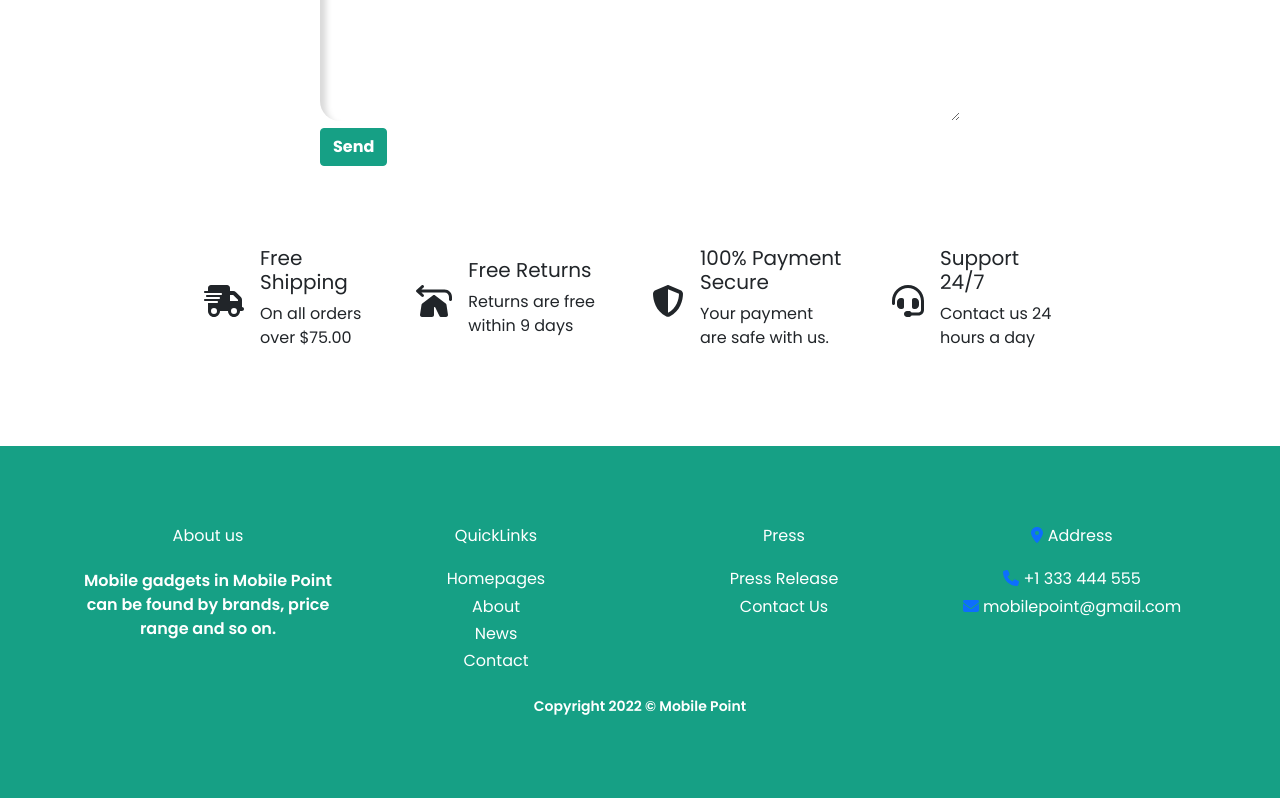
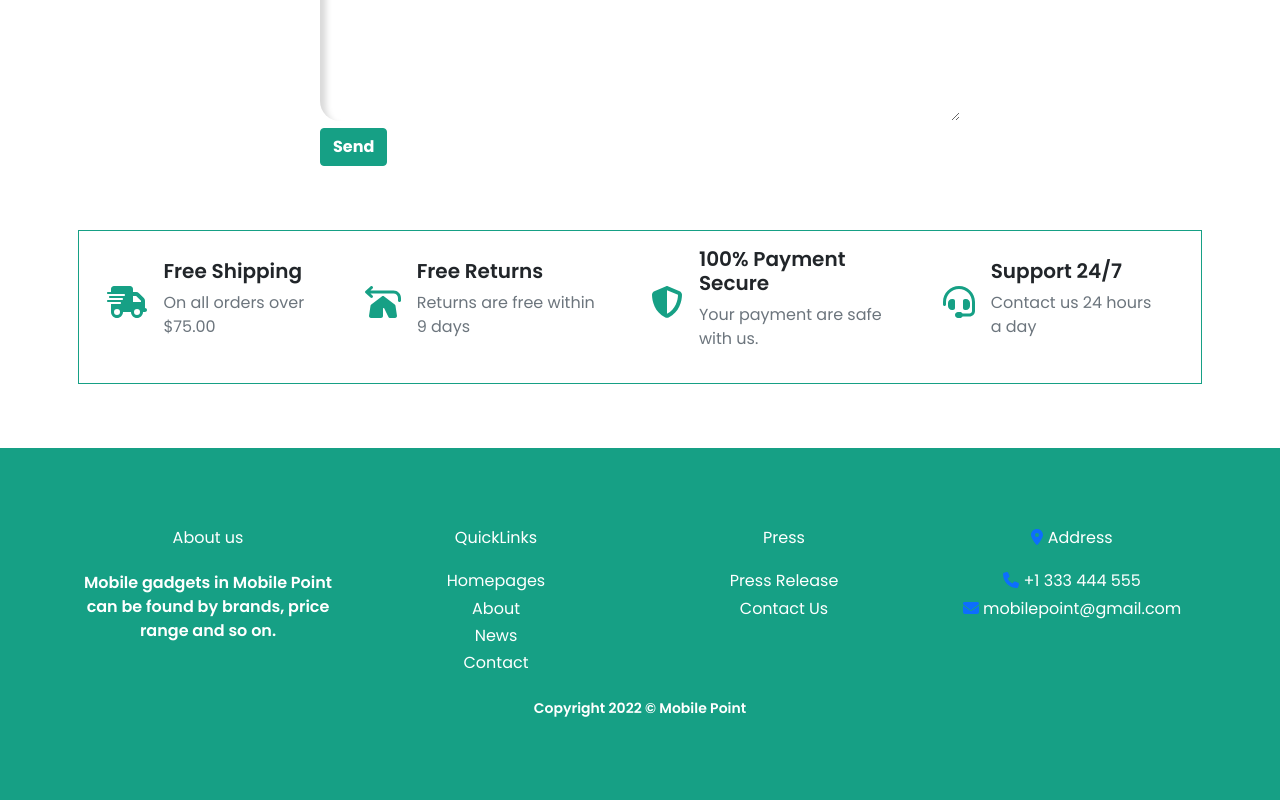
Before and after one commit to jobairshakib/11.Mobile-Point-Client, a React (Create React App) app: page / in a window 1280 px wide. Shown: the part 1012-1812 px from the top of the page. Built offline with nearby package versions, Linux system fonts and the light colour scheme; no server answers.

Commit message:
delivery section and heroku link updated

```diff
--- a/src/Components/AddItem/AddItem.js
+++ b/src/Components/AddItem/AddItem.js
@@ -16,7 +16,7 @@ const AddItem = () => {
         const image = event.target.image.value;
         const supplierName = event.target.supplierName.value;
 
-        const url = `http://localhost:5000/addItem`;
+        const url = `https://murmuring-temple-05921.herokuapp.com/addItem`;
         fetch(url, {
             method: 'POST',
             body: JSON.stringify({
--- /dev/null
+++ b/src/Components/DeliveryInfo/DeliveryInfo.css
@@ -0,0 +1,11 @@
+.delivery-container{
+    width: 90%;
+    margin: 0 auto;
+    border: 1px solid #16a085;
+}
+.delivery-icon{
+    color: #16a085;
+}
+.delivery-title{
+    font-weight: 600;
+}
--- a/src/Components/DeliveryInfo/DeliveryInfo.js
+++ b/src/Components/DeliveryInfo/DeliveryInfo.js
@@ -1,38 +1,39 @@
 import { faHeadset, faShieldAlt, faTentArrowTurnLeft, faTruckFast } from '@fortawesome/free-solid-svg-icons';
 import { FontAwesomeIcon } from '@fortawesome/react-fontawesome';
 import React from 'react';
+import './DeliveryInfo.css'
 
 const DeliveryInfo = () => {
     return (
         <div>
-            <div className='row d-flex p-3 mt-5 w-75 mx-auto'>
-                <div className='d-flex justify-content-between align-items-center'>
+            <div className='row d-flex p-3 mt-5 w-100 mx-auto'>
+                <div className='d-lg-flex justify-content-between align-items-center delivery-container'>
                     <div className='d-flex m-3 align-items-center' >
-                        <h2><FontAwesomeIcon icon={faTruckFast} /></h2>
+                        <h2 className='delivery-icon'><FontAwesomeIcon icon={faTruckFast} /></h2>
                         <div className='mx-3'>
-                            <h5>Free Shipping</h5>
-                            <p>On all orders over $75.00</p>
+                            <h5 className='delivery-title'>Free Shipping</h5>
+                            <p className='text-secondary'>On all orders over $75.00</p>
                         </div>
                     </div>
                     <div className='d-flex m-3 align-items-center'>
-                        <h2><FontAwesomeIcon icon={faTentArrowTurnLeft} /></h2>
+                        <h2 className='delivery-icon'><FontAwesomeIcon icon={faTentArrowTurnLeft} /></h2>
                         <div className='mx-3'>
-                            <h5>Free Returns</h5>
-                            <p>Returns are free within 9 days</p>
+                            <h5 className='delivery-title'>Free Returns</h5>
+                            <p className='text-secondary'>Returns are free within 9 days</p>
                         </div>
                     </div>
                     <div className='d-flex m-3 align-items-center'>
-                       <h2> <FontAwesomeIcon icon={faShieldAlt} /></h2>
+                        <h2 className='delivery-icon'> <FontAwesomeIcon icon={faShieldAlt} /></h2>
                         <div className='mx-3'>
-                            <h5>100% Payment Secure</h5>
-                            <p>Your payment are safe with us.</p>
+                            <h5 className='delivery-title'>100% Payment Secure</h5>
+                            <p className='text-secondary'>Your payment are safe with us.</p>
                         </div>
                     </div>
                     <div className='d-flex m-3 align-items-center'>
-                        <h2><FontAwesomeIcon icon={faHeadset} /></h2>
+                        <h2 className='delivery-icon'><FontAwesomeIcon icon={faHeadset} /></h2>
                         <div className='mx-3'>
-                            <h5>Support 24/7</h5>
-                            <p>Contact us 24 hours a day</p>
+                            <h5 className='delivery-title'>Support 24/7</h5>
+                            <p className='text-secondary'>Contact us 24 hours a day</p>
                         </div>
                     </div>
                 </div>
--- a/src/Components/Login/Login.js
+++ b/src/Components/Login/Login.js
@@ -37,7 +37,7 @@ const Login = () => {
         );
     }
     if (user) {
-        fetch('http://localhost:5000/login', {
+        fetch('https://murmuring-temple-05921.herokuapp.com/login', {
             method: 'POST',
             body: JSON.stringify({
                 email: user.email
--- a/src/Components/ManageInventories/ManageInventories.js
+++ b/src/Components/ManageInventories/ManageInventories.js
@@ -15,7 +15,7 @@ const ManageInventories = () => {
         const confirm = window.confirm('Are you want to delete this item?');
 
         if (confirm) {
-            const url = `http://localhost:5000/item/${id}`;
+            const url = `https://murmuring-temple-05921.herokuapp.com/item/${id}`;
             fetch(url, {
                 method: 'DELETE'
             })
--- a/src/Components/ManageItem/ManageItem.js
+++ b/src/Components/ManageItem/ManageItem.js
@@ -13,7 +13,7 @@ const ManageItem = () => {
 
 
     useEffect(() => {
-        fetch(`http://localhost:5000/item/${id}`)
+        fetch(`https://murmuring-temple-05921.herokuapp.com/item/${id}`)
             .then(res => res.json())
             .then(data => setInventory(data))
     }, [id])
@@ -24,7 +24,7 @@ const ManageItem = () => {
         setInventory(newInventory);
 
 
-        fetch(`http://localhost:5000/item/${id}`, {
+        fetch(`https://murmuring-temple-05921.herokuapp.com/item/${id}`, {
             method: 'PUT',
             body: JSON.stringify(newInventory),
             headers: {
@@ -42,7 +42,7 @@ const handleRestock = (event) => {
     setInventory(newInventory);
 
 
-    fetch(`http://localhost:5000/item/${id}`, {
+    fetch(`https://murmuring-temple-05921.herokuapp.com/item/${id}`, {
         method: 'PUT',
         body: JSON.stringify(newInventory),
         headers: {
--- a/src/Components/MyItems/MyItems.js
+++ b/src/Components/MyItems/MyItems.js
@@ -10,7 +10,7 @@ const MyItems = () => {
     const [items, setItems] = useState([]);
     useEffect(() => {
         const email = user?.email;
-        fetch(`http://localhost:5000/item?email=${email}`)
+        fetch(`https://murmuring-temple-05921.herokuapp.com/item?email=${email}`)
             .then(res => res.json())
             .then(data => setItems(data))
     }, [user])
@@ -26,7 +26,7 @@ const MyItems = () => {
         const confirm = window.confirm('Are you want to delete this item?');
 
         if (confirm) {
-            const url = `http://localhost:5000/item/${id}`;
+            const url = `https://murmuring-temple-05921.herokuapp.com/item/${id}`;
             fetch(url, {
                 method: 'DELETE'
             })
--- a/src/Components/hooks/useItems.js
+++ b/src/Components/hooks/useItems.js
@@ -4,7 +4,7 @@ const useItems = () => {
     const [items, setItems] = useState([]);
 
     useEffect(() => {
-        fetch(`http://localhost:5000/item`)
+        fetch(`https://murmuring-temple-05921.herokuapp.com/item`)
             .then(res => res.json())
             .then(data => setItems(data))
     },[]);
```
